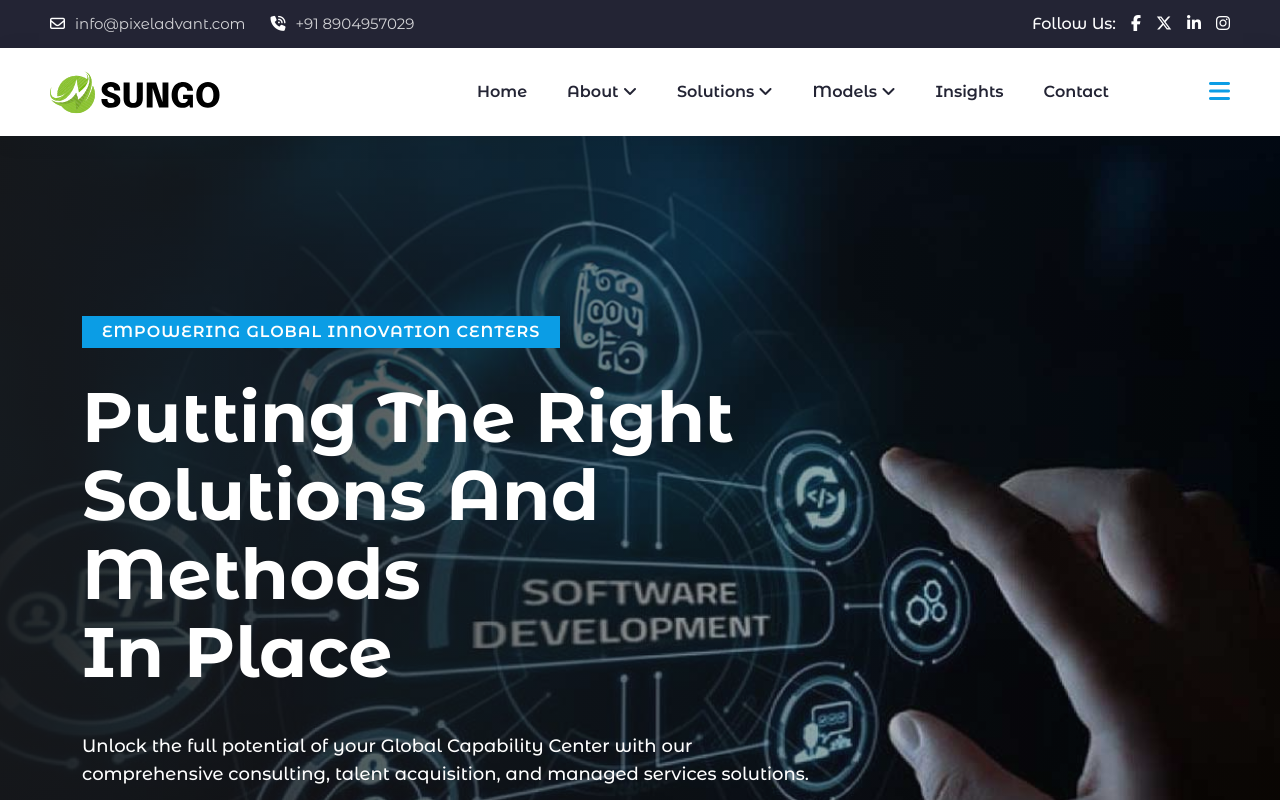
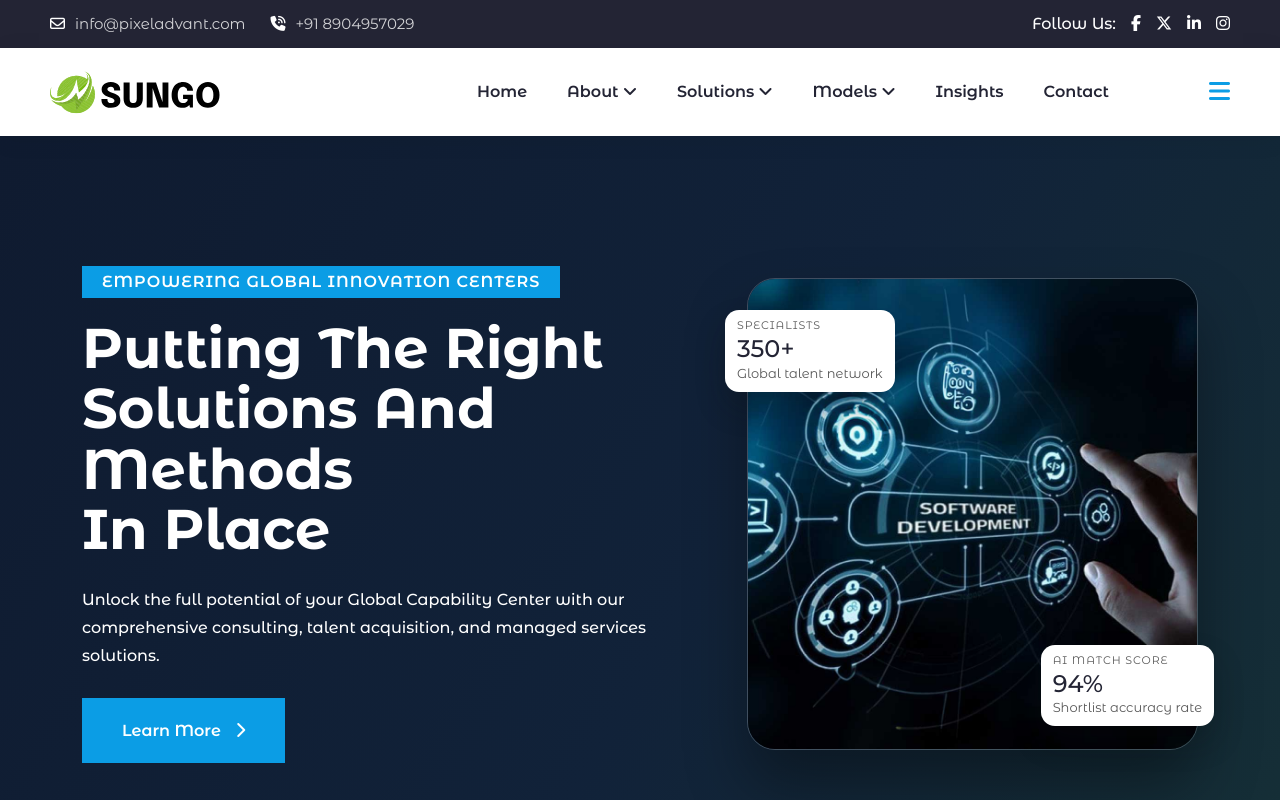
Before and after one commit to PixelAdvant/PixelAdvantWebsite, a React (Vite) app: page / in a window 1280 px wide. Shown: the top 800 px of the page. Built offline with nearby package versions, Linux system fonts and the light colour scheme.

Commit message:
updated hero section

```diff
--- a/src/assets/scss/_hero.scss
+++ b/src/assets/scss/_hero.scss
@@ -108,20 +108,20 @@
 
         &::before {
             @include before;
-            background: linear-gradient(90deg, #16171A 0.06%, rgba(22, 23, 26, 0) 99.93%);
+            background: linear-gradient(120deg, #0f1a2f 0%, #112239 55%, #163136 100%);
             z-index: -1;
         }
     }
 
     .hero-content {
-        padding: 180px 0 180px;
+        padding: 130px 0;
         position: relative;
         z-index: 9;
 
         @include breakpoint (max-md){
             text-align: center;
             margin: 0 auto;
-            padding: 130px 0 130px;
+            padding: 95px 0;
         }
 
         h6 {
@@ -131,37 +131,158 @@
             line-height: 1;
             display: inline-block;
             letter-spacing: 1px;
-            margin-bottom: 30px;
+            margin-bottom: 20px;
         }
 
         h1 {
             color: $white;
-            margin-bottom: 40px;
+            font-size: 56px;
+            line-height: 1.08;
+            margin-bottom: 26px;
 
             @include breakpoint (max-xxl){
-                font-size: 70px;
+                font-size: 56px;
             }
 
             @include breakpoint (max-lg){
-                font-size: 56px;
+                font-size: 48px;
             }
 
             @include breakpoint (max-md){
-                font-size: 43px;
+                font-size: 38px;
             }
 
             @include breakpoint (max-sm){
-                font-size: 34px;
+                font-size: 30px;
             }
         }
 
         p {
             color: $white;
-            font-size: 18px;
+            font-size: 16px;
             font-weight: 500;
-            margin-bottom: 40px;
+            margin-bottom: 28px;
+        }
+    }
+
+    .hero-visual {
+        position: relative;
+        max-width: 500px;
+        margin-left: auto;
+    }
+
+    .hero-visual-main {
+        border-radius: 28px;
+        overflow: hidden;
+        border: 1px solid rgba(255, 255, 255, 0.2);
+        box-shadow: 0 35px 60px rgba(0, 0, 0, 0.35);
+
+        img {
+            width: 100%;
+            height: 470px;
+            object-fit: cover;
+            display: block;
+        }
+    }
+
+    .hero-float-card {
+        position: absolute;
+        background-color: $white;
+        border-radius: 14px;
+        padding: 10px 12px;
+        min-width: 170px;
+        box-shadow: 0 16px 30px rgba(14, 20, 27, 0.24);
+
+        .label {
+            font-size: 11px;
+            letter-spacing: 0.08em;
+            text-transform: uppercase;
+            color: $text-color;
+            display: block;
+            margin-bottom: 5px;
+            line-height: 1;
         }
 
+        h5 {
+            margin: 0 0 2px;
+            font-size: 24px;
+            color: $header-color;
+            line-height: 1.1;
+        }
+
+        p {
+            margin: 0;
+            font-size: 13px;
+            color: $text-color;
+            line-height: 1.35;
+        }
+
+        &.card-one {
+            top: 32px;
+            left: -22px;
+        }
+
+        &.card-two {
+            right: -16px;
+            bottom: 24px;
+        }
+    }
+
+    @include breakpoint (max-xl){
+        .hero-visual {
+            max-width: 420px;
+        }
+
+        .hero-visual-main {
+            img {
+                height: 400px;
+            }
+        }
+
+        .hero-float-card {
+            &.card-one {
+                left: 0;
+            }
+
+            &.card-two {
+                right: 0;
+            }
+        }
+    }
+
+    @include breakpoint (max-lg){
+        .hero-visual {
+            margin: 12px auto 0;
+            max-width: 460px;
+        }
+
+        .hero-content {
+            padding-bottom: 35px;
+        }
+
+        .hero-float-card {
+            &.card-one {
+                left: 10px;
+                top: 10px;
+            }
+
+            &.card-two {
+                right: 10px;
+                bottom: 10px;
+            }
+        }
+    }
+
+    @include breakpoint (max-md){
+        .hero-visual-main {
+            img {
+                height: 340px;
+            }
+        }
+
+        .hero-float-card {
+            display: none;
+        }
     }
 }
 
--- a/src/components/sections/heros/heroOne.tsx
+++ b/src/components/sections/heros/heroOne.tsx
@@ -72,10 +72,10 @@ const Card = ({ slide, isActive }: { slide: SlideType; isActive: boolean }) => {
       initial={{ opacity: 0 }}
       animate={{ opacity: isActive ? 1 : 0 }}
     >
-      <div className="hero-image bg-cover" style={{ backgroundImage: `url(${slide.image})` }} />
+      <div className="hero-image bg-cover" />
       <div className="container">
-        <div className="row g-4">
-          <div className="col-lg-8">
+        <div className="row g-4 align-items-center">
+          <div className="col-xl-7 col-lg-7">
             <div className="hero-content">
               <motion.h6
                 initial={{ x: '100%', opacity: 0 }}
@@ -124,6 +124,52 @@ const Card = ({ slide, isActive }: { slide: SlideType; isActive: boolean }) => {
               </motion.div>
             </div>
           </div>
+          <div className="col-xl-5 col-lg-5">
+            <motion.div
+              className="hero-visual"
+              initial={{ x: 60, opacity: 0 }}
+              animate={{ x: isActive ? 0 : 60, opacity: isActive ? 1 : 0 }}
+              transition={{
+                duration: 0.6,
+                delay: 0.4,
+                ease: "linear",
+              }}
+            >
+              <div className="hero-visual-main">
+                <img src={slide.image} alt={slide.title} />
+              </div>
+
+              <motion.div
+                className="hero-float-card card-one"
+                initial={{ y: 20, opacity: 0 }}
+                animate={{ y: isActive ? 0 : 20, opacity: isActive ? 1 : 0 }}
+                transition={{
+                  duration: 0.45,
+                  delay: 0.9,
+                  ease: "linear",
+                }}
+              >
+                <span className="label">Specialists</span>
+                <h5>350+</h5>
+                <p>Global talent network</p>
+              </motion.div>
+
+              <motion.div
+                className="hero-float-card card-two"
+                initial={{ y: 20, opacity: 0 }}
+                animate={{ y: isActive ? 0 : 20, opacity: isActive ? 1 : 0 }}
+                transition={{
+                  duration: 0.45,
+                  delay: 1.1,
+                  ease: "linear",
+                }}
+              >
+                <span className="label">AI Match Score</span>
+                <h5>94%</h5>
+                <p>Shortlist accuracy rate</p>
+              </motion.div>
+            </motion.div>
+          </div>
         </div>
       </div>
     </motion.div>
```
